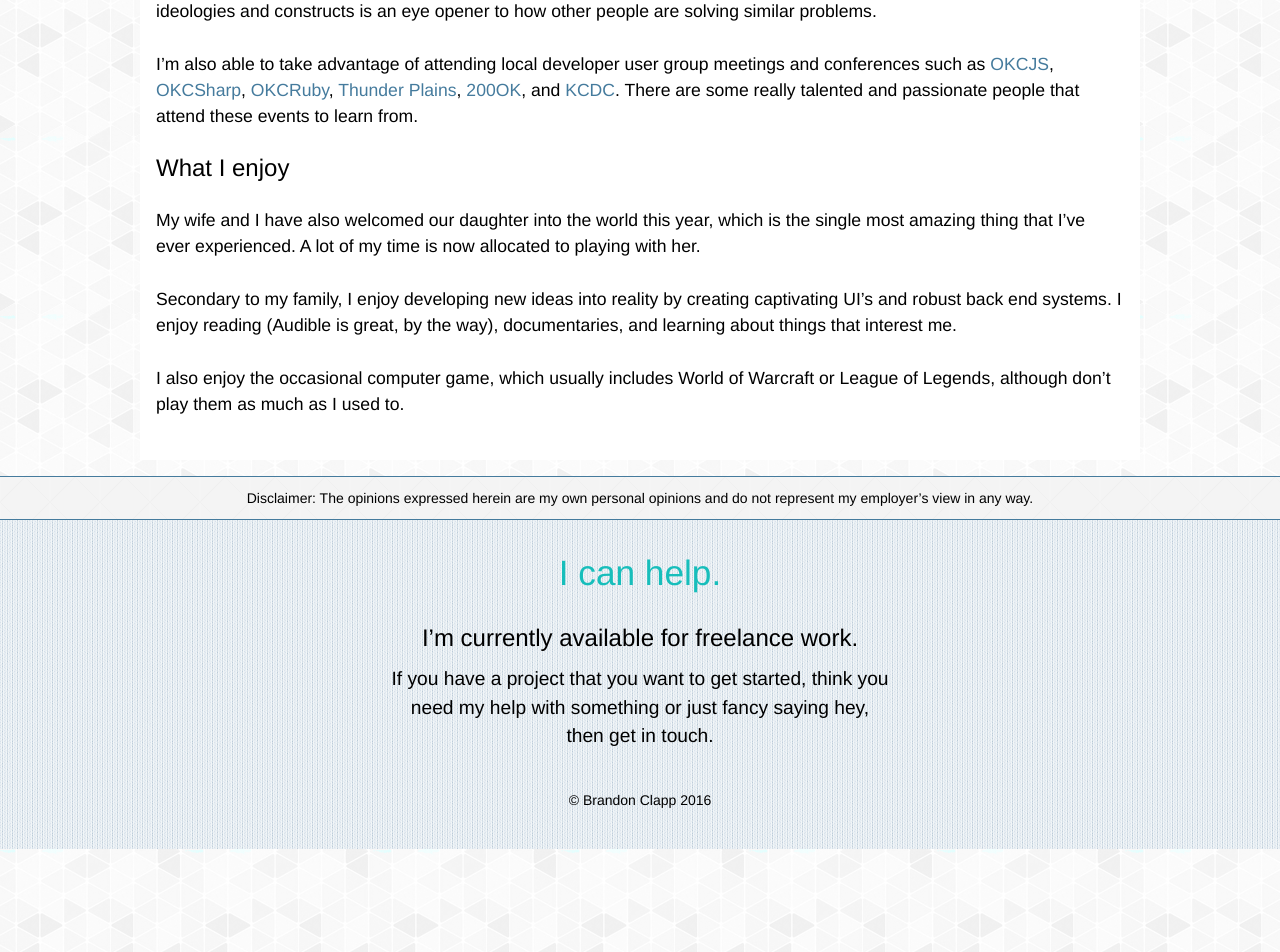
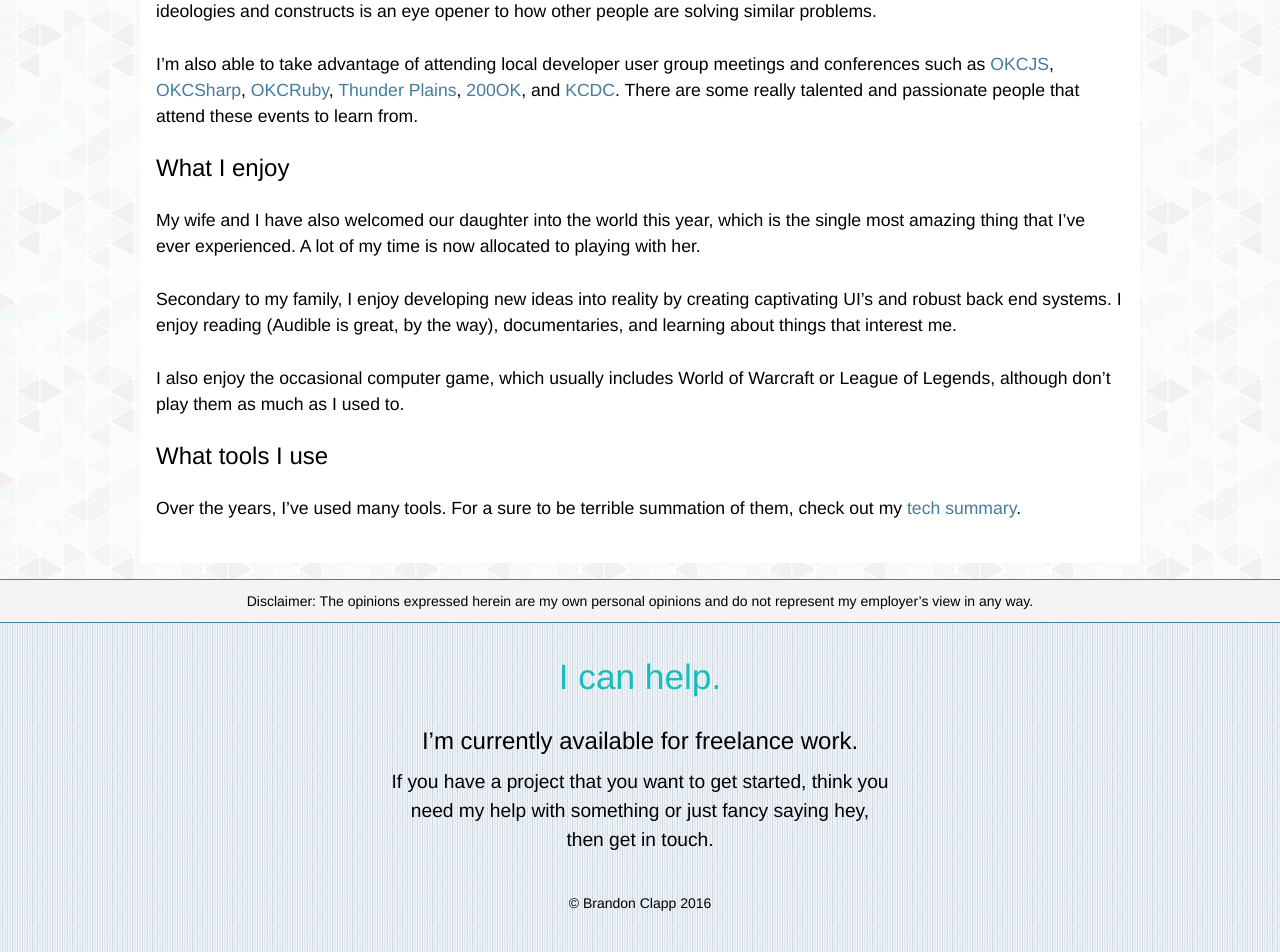
Before and after one commit to BrandonClapp/brandonclapp.github.io, a Jekyll site: the page built from about.md, in a window 1280 px wide. Shown: the part 766-1718 px from the top of the page. Built offline with Jekyll 4.4.1, drawn with Linux system fonts in a browser that asks for light colours; some web fonts are replaced.

Commit message:
Added tech summary to about page. Close #29

```diff
--- a/_includes/header.html
+++ b/_includes/header.html
@@ -6,7 +6,7 @@
 
     <nav class="site-nav">
       {% for my_page in site.pages %}
-        {% if my_page.title %}
+        {% if my_page.title and my_page.navigation %}
             {% unless my_page.url contains '/blog/page' %}
                 <a class="page-link" href="{{ my_page.url | prepend: site.baseurl }}">{{ my_page.title }}</a>
             {% endunless %}
--- /dev/null
+++ b/_sass/about.scss
@@ -0,0 +1,8 @@
+.tech-summary {
+  p {
+    // font-family: $font1;
+    font-family: arial;
+    font-size: 1em;
+    font-weight: 400;
+  }
+}
--- a/about.md
+++ b/about.md
@@ -26,3 +27,7 @@ Secondary to my family, I enjoy developing new ideas into reality by creating ca
 
 I also enjoy the occasional computer game, which usually includes World of Warcraft
 or League of Legends, although don't play them as much as I used to.
+
+### What tools I use
+
+Over the years, I've used many tools. For a sure to be terrible summation of them, check out my [tech summary](/about/tech-summary/).
--- a/blog/index.html
+++ b/blog/index.html
@@ -1,6 +1,7 @@
 ---
 layout: page
 title: Blog
+navigation: true
 ---
 <div class="blog">
   <!-- This loops through the paginated posts -->
--- a/contact.html
+++ b/contact.html
@@ -2,6 +2,7 @@
 layout: page
 title: Contact
 permalink: /contact/
+navigation: true
 ---
 
 <div class="contact">
--- a/css/main.scss
+++ b/css/main.scss
@@ -41,6 +41,7 @@ $color-light-borders: #EAE8FF;
         "layout",
         "banners",
         "home",
+        "about",
         "blog",
         "post",
         "contact",
```
Also changed, not shown: other parts of about.md (+1 -0 lines), tech-summary.html (added, +34 -0 lines), 4 other files.
